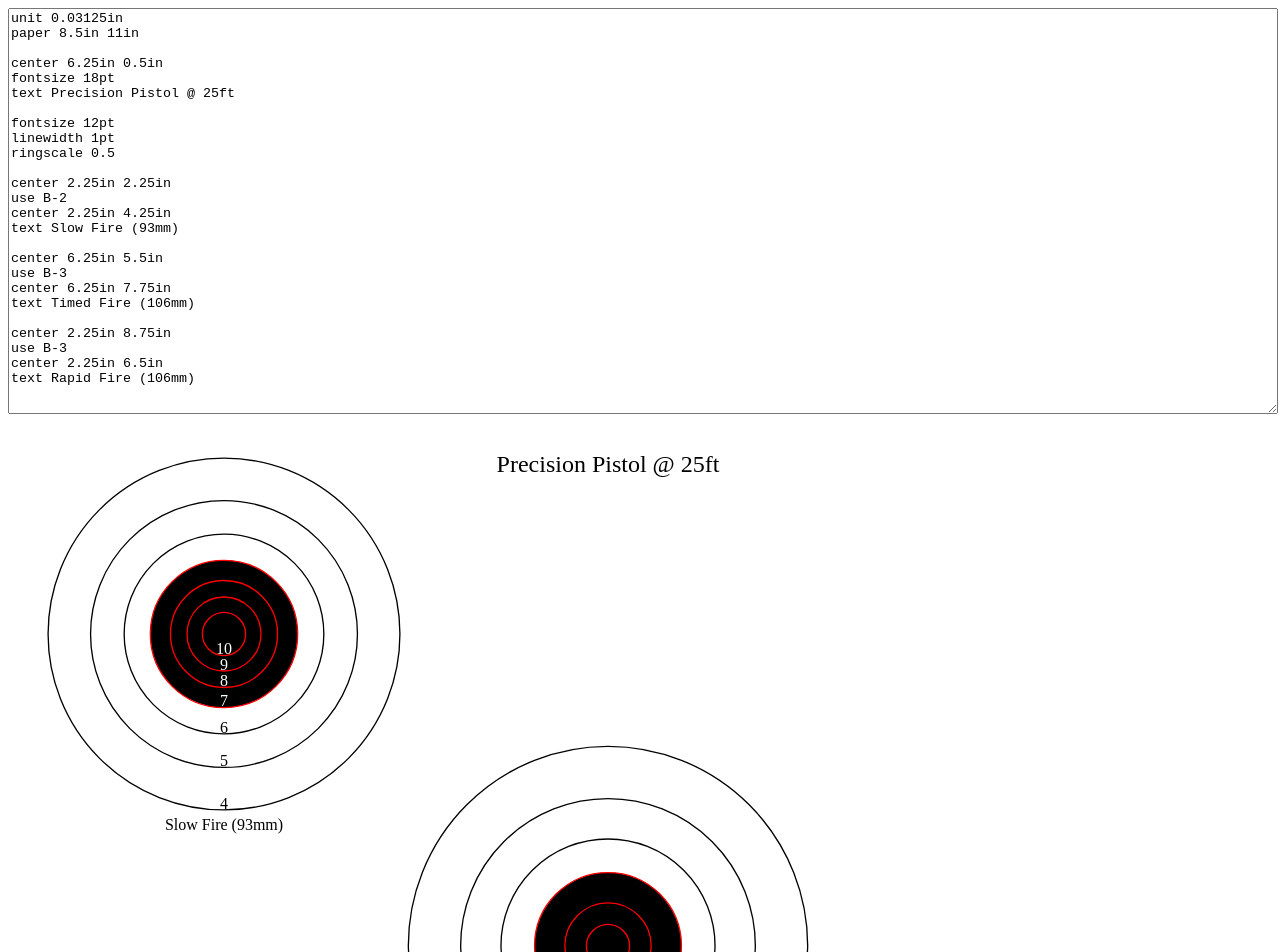
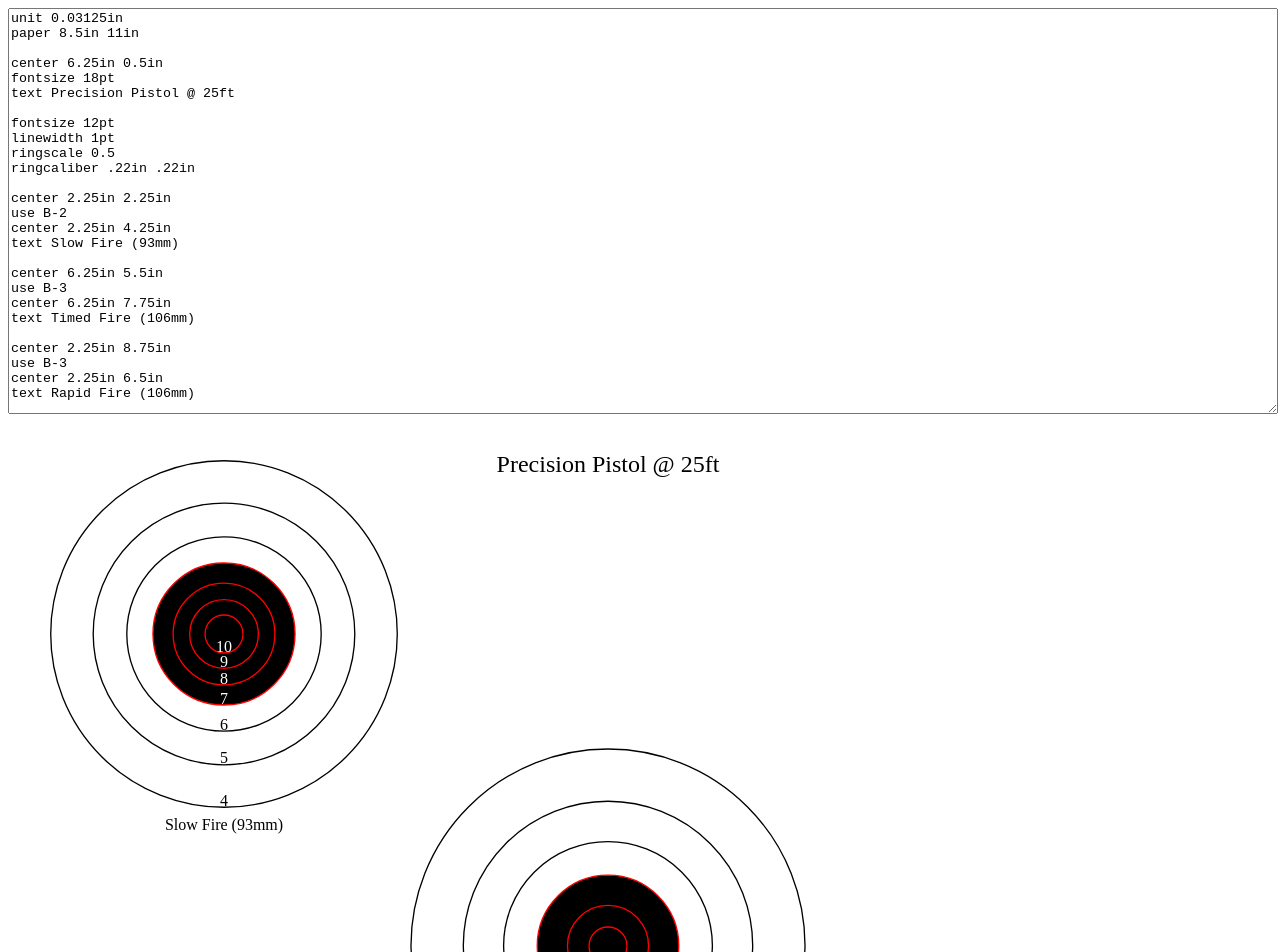
Before and after one commit to divVerent/targetmaker, a plain HTML site: page index.html in a window 1280 px wide. Shown: the top 952 px of the page. Drawn offline with Linux system fonts and the light colour scheme.

Commit message:
Also do caliber adjustments.

```diff
--- a/index.html
+++ b/index.html
@@ -19,6 +19,7 @@ text Precision Pistol @ 25ft
 fontsize 12pt
 linewidth 1pt
 ringscale 0.5
+ringcaliber .22in .22in
 
 center 2.25in 2.25in
 use B-2
--- a/targets.js
+++ b/targets.js
@@ -191,6 +191,8 @@ function render() {
 
   // Info for drawing rings.
   let ringScale = 1;
+  let ringCaliberFrom = 0;
+  let ringCaliberTo = 0;
   let ringColor = 'black';
   let innerColor = 'grey';
   let textColor = 'black';
@@ -265,6 +267,10 @@ function render() {
         ringScale = args[1];
       }
       break;
+    case 'ringcaliber':
+      ringCaliberFrom = toPx(args[1]);
+      ringCaliberTo = toPx(args[2]);
+      break;
     case 'color':
       ringColor = args[1];
       innerColor = args[2];
@@ -280,12 +286,12 @@ function render() {
       textColor = args[1];
       break;
     case 'ring': {
-      let d = toPx(args[1]);
+      let d = (toPx(args[1]) + ringCaliberFrom / 2) * ringScale - ringCaliberTo / 2;
       let t = args.slice(2).join(' ');
       let circle = document.createElementNS(ns, 'circle');
       circle.setAttribute('cx', centerX / unit);
       circle.setAttribute('cy', centerY / unit);
-      circle.setAttribute('r', d * ringScale / (2 * unit));
+      circle.setAttribute('r', d / (2 * unit));
       circle.setAttribute('stroke', ringColor);
       circle.setAttribute('stroke-width', lineWidth / unit);
       circle.setAttribute('fill', innerColor);
@@ -296,7 +302,7 @@ function render() {
       text.setAttribute('fill', textColor);
       text.setAttribute('text-anchor', 'middle');
       text.setAttribute('x', centerX / unit);
-      text.setAttribute('y', (centerY + d * ringScale / 2 - lineWidth) / unit);
+      text.setAttribute('y', (centerY + d / 2 - lineWidth) / unit);
       text.setAttribute('alignment-baseline', 'bottom');
       let str = document.createTextNode(t);
       text.appendChild(str);
```
